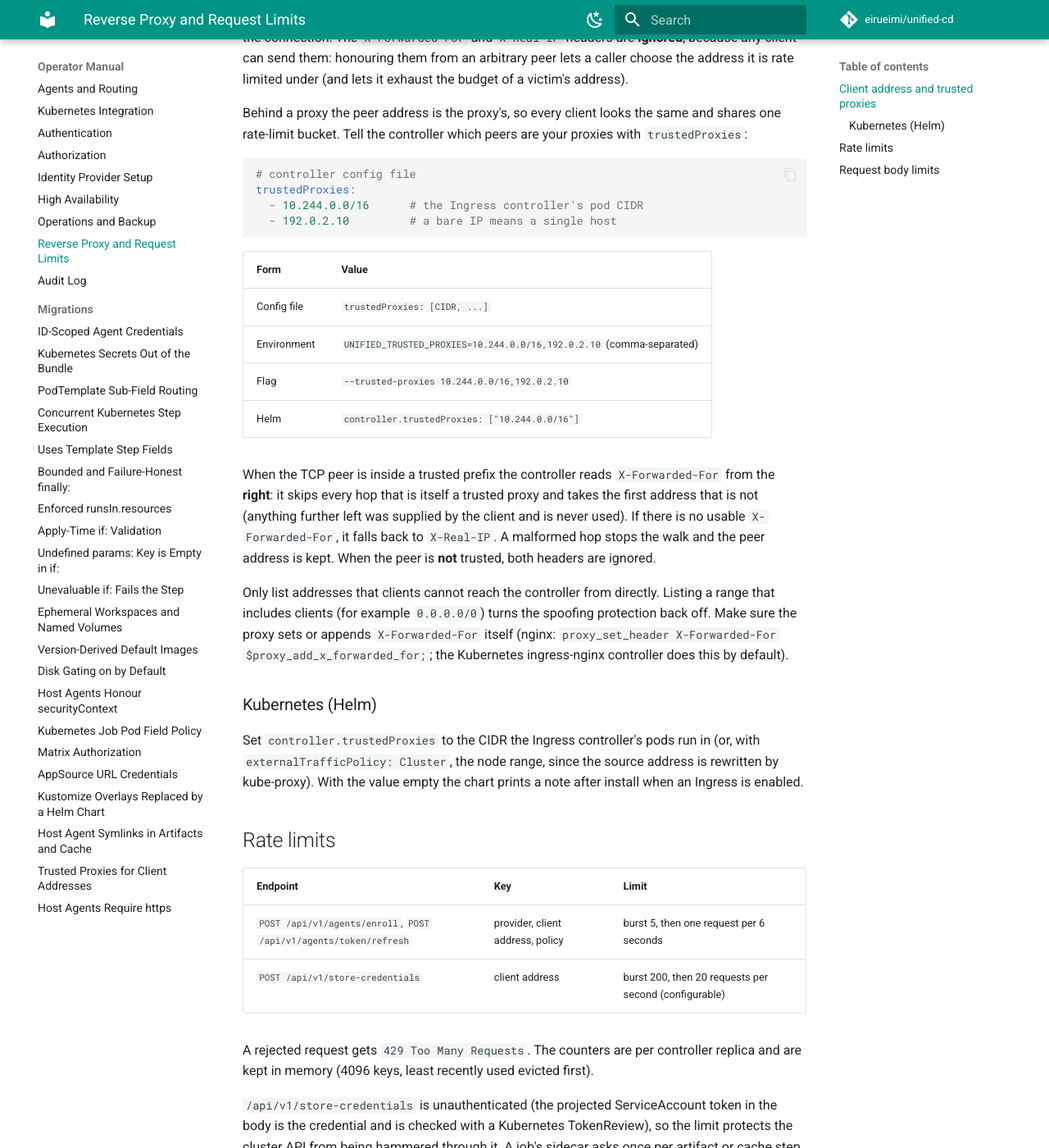
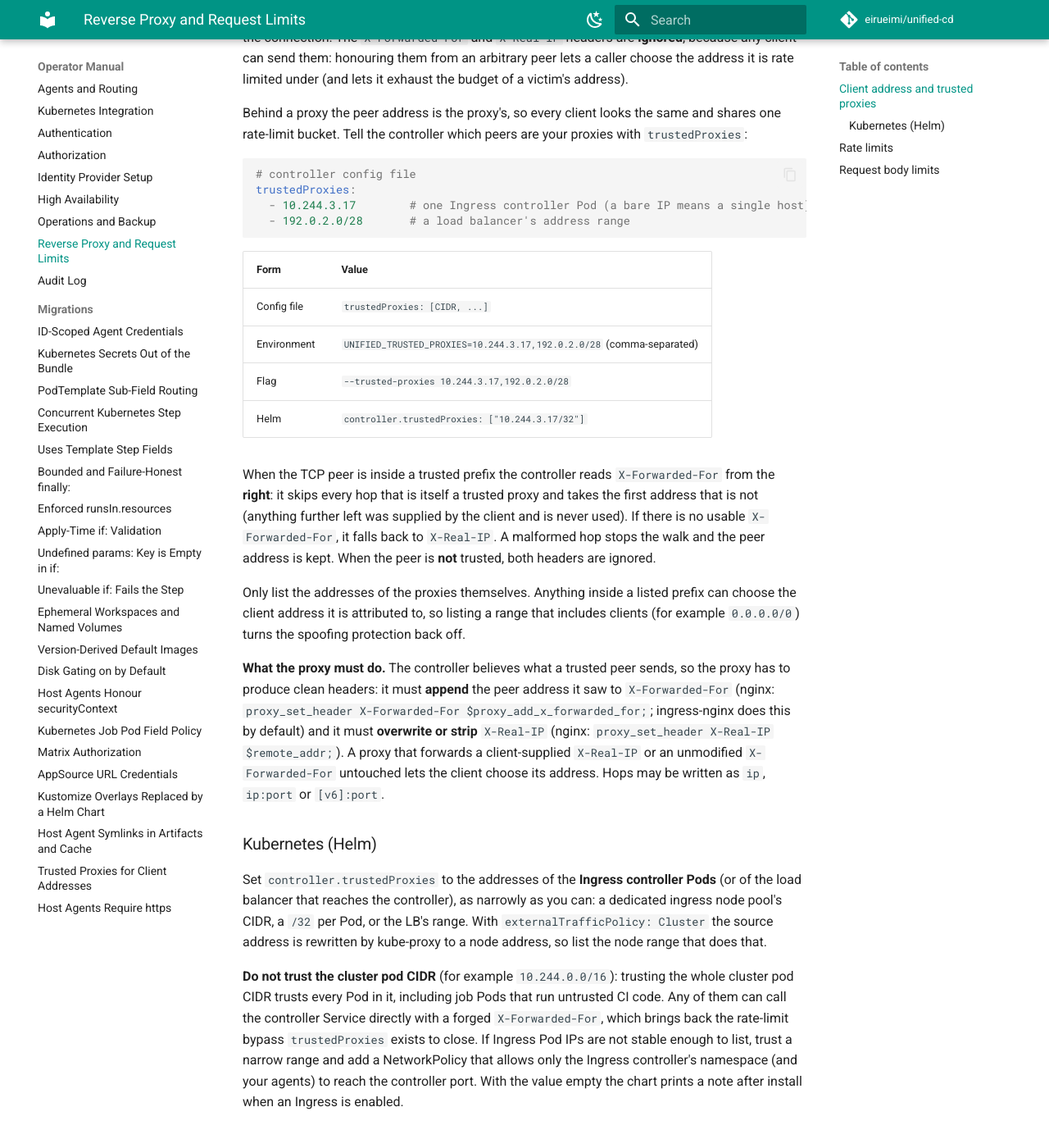
Before and after one commit to eirueimi/unified-cd, an MkDocs documentation site: the page built from docs/operator-manual/reverse-proxy.md, in a window 1280 px wide and 1400 px high, scrolled down 414 px. Shown: the whole window at 82% size. Built offline with MkDocs 1.6.1 and Material for MkDocs 9.7.7, drawn with Linux system fonts in a browser that asks for light colours; comment, search, counter and statistics services are not loaded.

Commit message:
fix(security): narrow the trustedProxies guidance and accept ip:port hops
The docs recommended trusting the Ingress controller's pod CIDR, which is
normally the whole cluster pod CIDR and so trusts every job Pod, letting
it forge X-Forwarded-For and reopen the rate-limit bypass. Recommend only
the Ingress Pod / load balancer addresses, state the risk, suggest a
NetworkPolicy, and document that the proxy must append X-Forwarded-For
and overwrite or strip X-Real-IP.

Also accept X-Forwarded-For hops written as ip:port, [v6]:port or [v6],
and convert IPv4-mapped trustedProxies prefixes to IPv4 form (reject
those shorter than /96) so they cannot silently fail to match.

Co-Authored-By: Claude Opus 5.5 <noreply@anthropic.com>
Claude-Session: https://claude.ai/code/session_01G3NWwwXnjYtSfzJjZYTrnV

````diff
--- a/docs/operator-manual/reverse-proxy.md
+++ b/docs/operator-manual/reverse-proxy.md
@@ -18,16 +18,16 @@ rate-limit bucket. Tell the controller which peers are your proxies with `truste
 ```yaml
 # controller config file
 trustedProxies:
-  - 10.244.0.0/16      # the Ingress controller's pod CIDR
-  - 192.0.2.10         # a bare IP means a single host
+  - 10.244.3.17        # one Ingress controller Pod (a bare IP means a single host)
+  - 192.0.2.0/28       # a load balancer's address range
 ```
 
 | Form | Value |
 |---|---|
 | Config file | `trustedProxies: [CIDR, ...]` |
-| Environment | `UNIFIED_TRUSTED_PROXIES=10.244.0.0/16,192.0.2.10` (comma-separated) |
-| Flag | `--trusted-proxies 10.244.0.0/16,192.0.2.10` |
-| Helm | `controller.trustedProxies: ["10.244.0.0/16"]` |
+| Environment | `UNIFIED_TRUSTED_PROXIES=10.244.3.17,192.0.2.0/28` (comma-separated) |
+| Flag | `--trusted-proxies 10.244.3.17,192.0.2.0/28` |
+| Helm | `controller.trustedProxies: ["10.244.3.17/32"]` |
 
 When the TCP peer is inside a trusted prefix the controller reads `X-Forwarded-For` from the
 **right**: it skips every hop that is itself a trusted proxy and takes the first address that is
@@ -35,17 +35,32 @@ not (anything further left was supplied by the client and is never used). If the
 `X-Forwarded-For`, it falls back to `X-Real-IP`. A malformed hop stops the walk and the peer
 address is kept. When the peer is **not** trusted, both headers are ignored.
 
-Only list addresses that clients cannot reach the controller from directly. Listing a range that
-includes clients (for example `0.0.0.0/0`) turns the spoofing protection back off. Make sure the
-proxy sets or appends `X-Forwarded-For` itself (nginx: `proxy_set_header X-Forwarded-For
-$proxy_add_x_forwarded_for;`; the Kubernetes ingress-nginx controller does this by default).
+Only list the addresses of the proxies themselves. Anything inside a listed prefix can choose the
+client address it is attributed to, so listing a range that includes clients (for example
+`0.0.0.0/0`) turns the spoofing protection back off.
+
+**What the proxy must do.** The controller believes what a trusted peer sends, so the proxy has
+to produce clean headers: it must **append** the peer address it saw to `X-Forwarded-For` (nginx:
+`proxy_set_header X-Forwarded-For $proxy_add_x_forwarded_for;`; ingress-nginx does this by
+default) and it must **overwrite or strip** `X-Real-IP` (nginx: `proxy_set_header X-Real-IP
+$remote_addr;`). A proxy that forwards a client-supplied `X-Real-IP` or an unmodified
+`X-Forwarded-For` untouched lets the client choose its address. Hops may be written as `ip`,
+`ip:port` or `[v6]:port`.
 
 ### Kubernetes (Helm)
 
-Set `controller.trustedProxies` to the CIDR the Ingress controller's pods run in (or, with
-`externalTrafficPolicy: Cluster`, the node range, since the source address is rewritten by
-kube-proxy). With the value empty the chart prints a note after install when an Ingress is
-enabled.
+Set `controller.trustedProxies` to the addresses of the **Ingress controller Pods** (or of the
+load balancer that reaches the controller), as narrowly as you can: a dedicated ingress node
+pool's CIDR, a `/32` per Pod, or the LB's range. With `externalTrafficPolicy: Cluster` the
+source address is rewritten by kube-proxy to a node address, so list the node range that does
+that.
+
+**Do not trust the cluster pod CIDR** (for example `10.244.0.0/16`): trusting the whole cluster pod CIDR trusts every Pod in it, including job Pods that run untrusted CI code. Any of them
+can call the controller Service directly with a forged `X-Forwarded-For`, which brings back the
+rate-limit bypass `trustedProxies` exists to close. If Ingress Pod IPs are not stable enough to
+list, trust a narrow range and add a NetworkPolicy that allows only the Ingress controller's
+namespace (and your agents) to reach the controller port. With the value empty the chart prints a
+note after install when an Ingress is enabled.
 
 ## Rate limits
 
````
Also changed, not shown: charts/unified-cd/README.md (+5 -2 lines), docs/operator-manual/migrations/2026-11-09-trusted-proxies.md (+9 -6 lines), docs/reference/configuration.md (+1 -1 lines), 6 other files.
